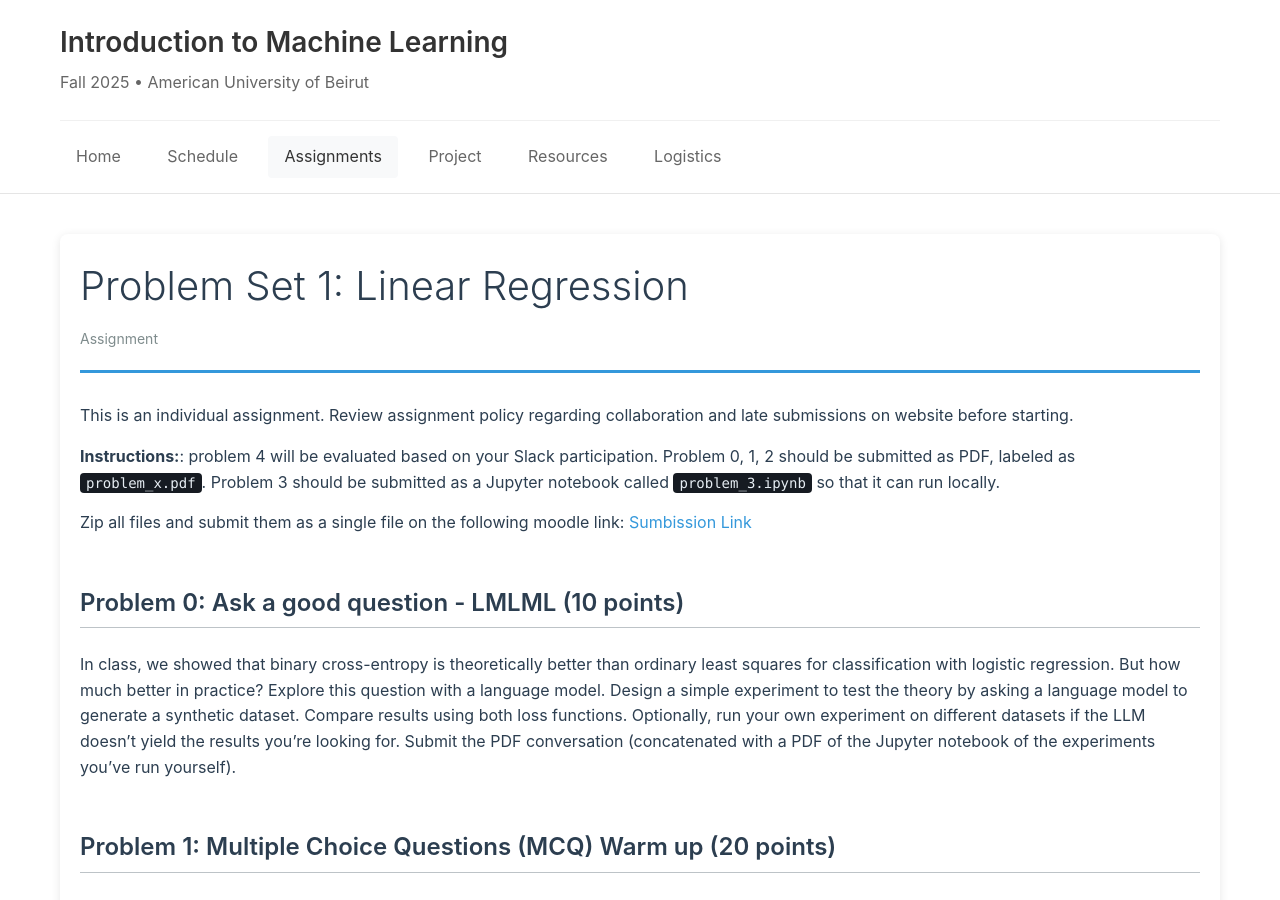
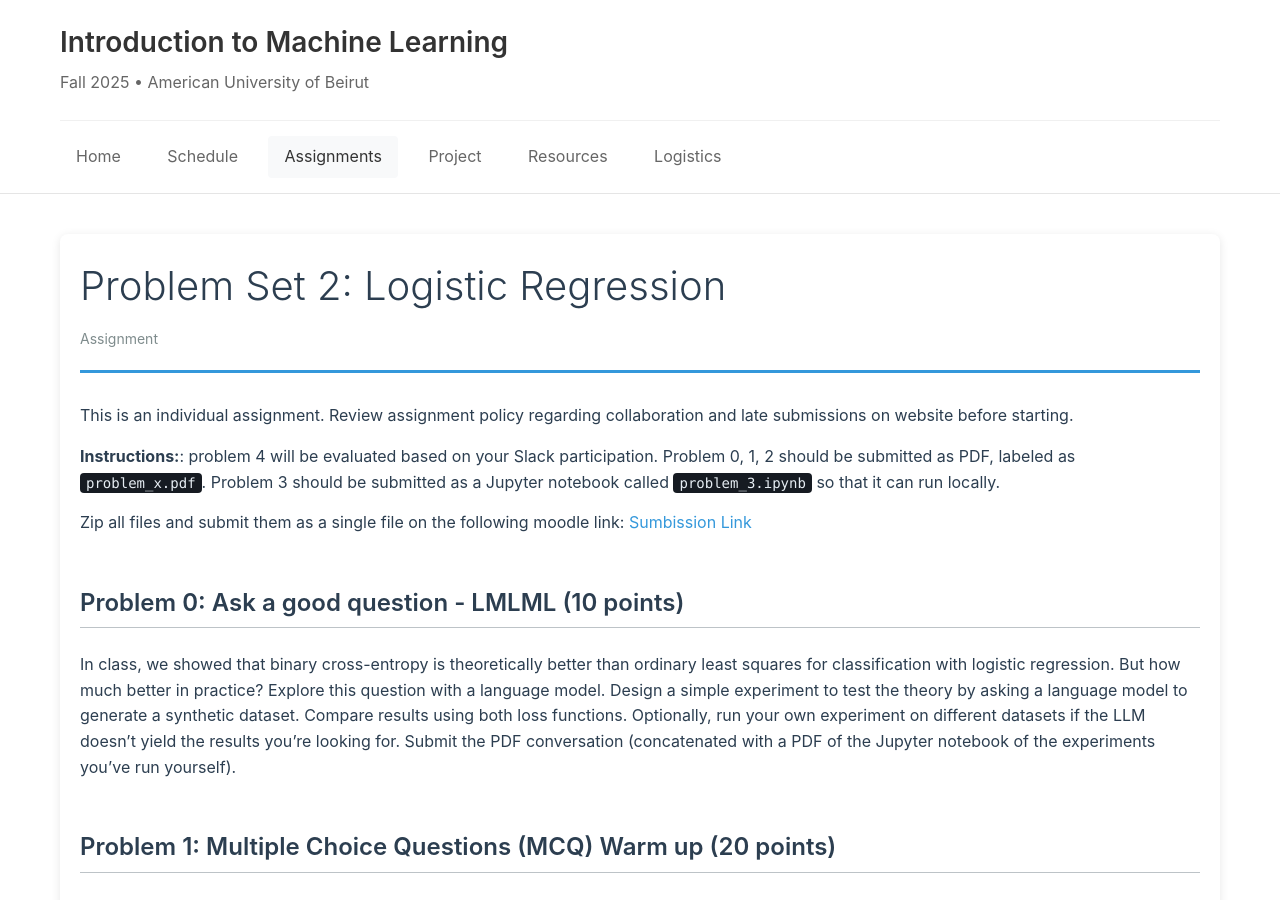
Before and after one commit to Data-Driven-Modeling-Lab/intro2ml, a Jekyll site: the page built from materials/assignments/hw2.md, in a window 1280 px wide and 900 px high. Built offline with Jekyll 4.4.1, drawn with Linux system fonts in a browser that asks for light colours; formulas are drawn with MathJax 3; some of the changed text lies outside the part shown.

Commit message:
fixed hw 2

```diff
--- a/materials/assignments/hw2.md
+++ b/materials/assignments/hw2.md
@@ -1,5 +1,5 @@
 ---
-title: "Problem Set 1: Linear Regression"
+title: "Problem Set 2: Logistic Regression"
 layout: note
 category: "Assignment"
 permalink: /materials/assignments/hw2/
```
Also changed, not shown: other parts of materials/assignments/hw2.md (+1 -1 lines), materials/data/p3_x.txt (renamed from materials/data/p2_x.txt), materials/data/p3_y.txt (renamed from materials/data/p2_y.txt), 1 other file.
